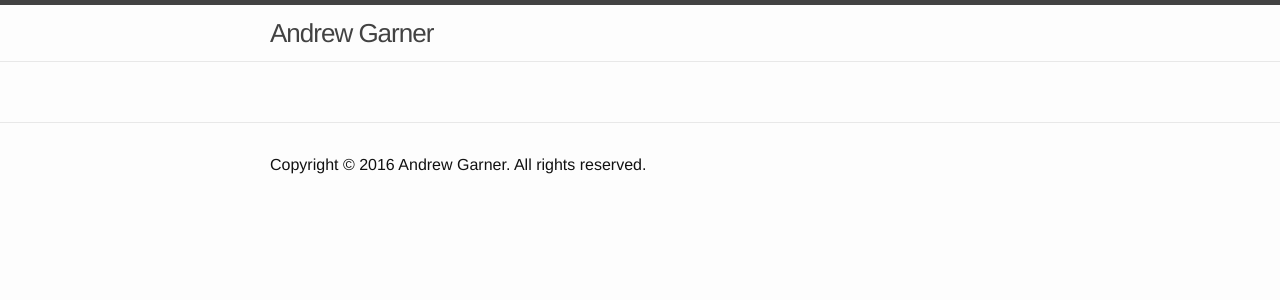
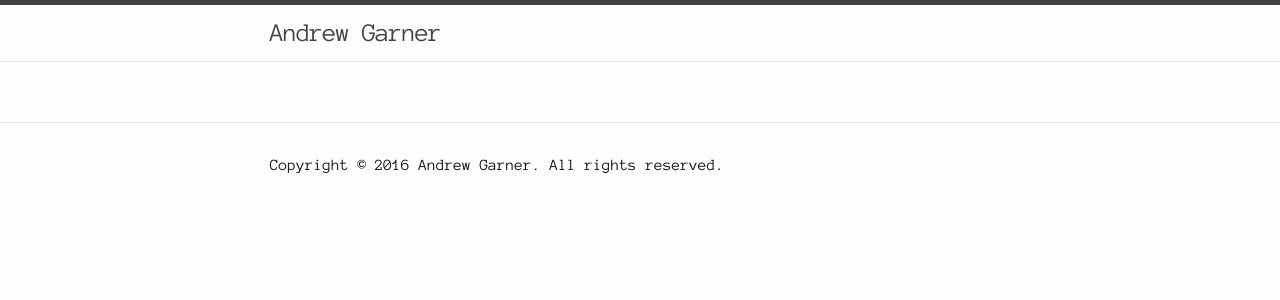
Before and after one commit to andrewgarner/andrewgarner.com, a Jekyll site: the page built from index.html, in a window 1280 px wide. Shown: the top 300 px of the page. Built offline with Jekyll 4.4.1, drawn with Linux system fonts in a browser that asks for light colours.

Commit message:
Switch to a monospace font

```diff
--- a/css/main.scss
+++ b/css/main.scss
@@ -5,7 +5,7 @@
 
 
 // Our variables
-$base-font-family: 'Helvetica Neue', Helvetica, Arial, sans-serif;
+$base-font-family: 'Anonymous Pro', Consolas, 'Andale Mono WT', 'Andale Mono', 'Lucida Console', 'Lucida Sans Typewriter', 'DejaVu Sans Mono', 'Bitstream Vera Sans Mono', 'Liberation Mono', 'Nimbus Mono L', Monaco, 'Courier New', Courier, monospace;
 $base-font-size:   16px;
 $base-font-weight: 400;
 $small-font-size:  $base-font-size * .875;
@@ -45,4 +45,5 @@ $on-laptop:        800px;
 
 
 // Import partials from `sass_dir` (defaults to `_sass`)
+@import url(https://fonts.googleapis.com/css?family=Anonymous+Pro);
 @import 'base', 'layout', 'syntax-highlighting';
```
